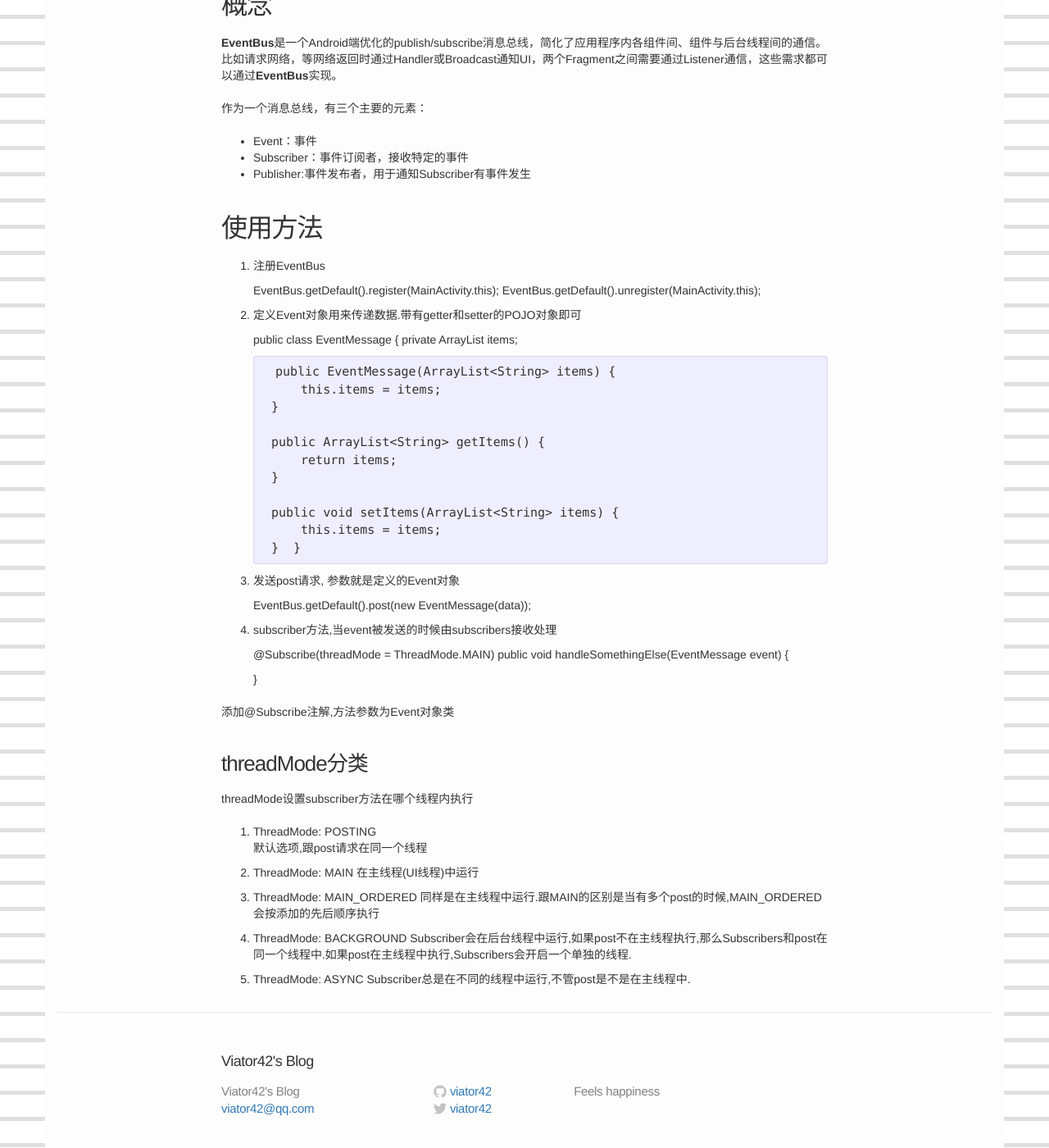
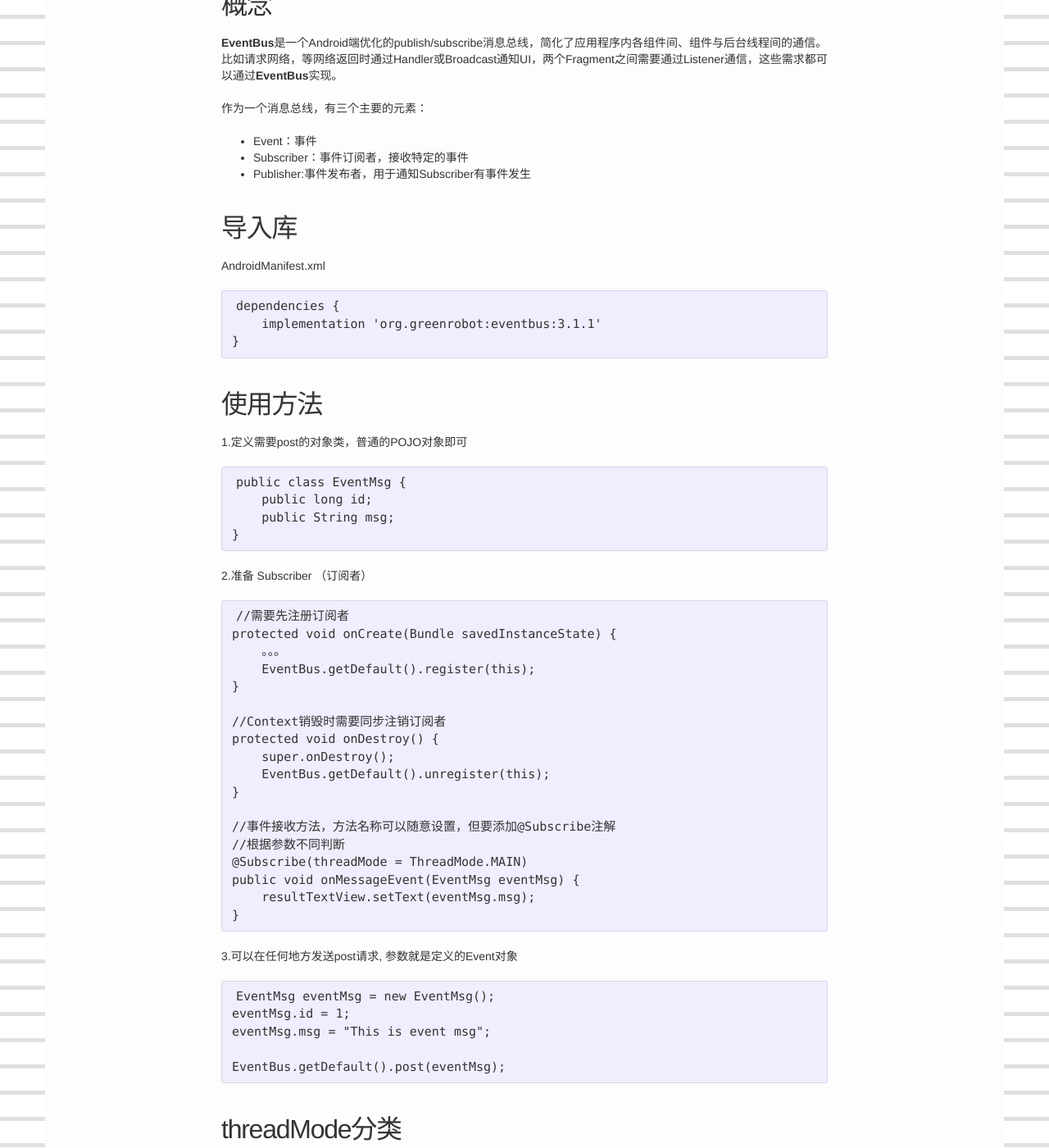
Before and after one commit to viator42/viator42.github.io, a Jekyll site: the page built from _posts/2018-3-2-android-eventbus.markdown, in a window 1280 px wide and 1400 px high, scrolled down 469 px. Shown: the whole window at 82% size. Built offline with Jekyll 4.4.1, drawn with Linux system fonts in a browser that asks for light colours; some of the changed text lies outside the part shown.

Commit message:
update post

```diff
--- a/_posts/2018-3-2-android-eventbus.markdown
+++ b/_posts/2018-3-2-android-eventbus.markdown
@@ -15,45 +15,53 @@
 * Subscriber：事件订阅者，接收特定的事件
 * Publisher:事件发布者，用于通知Subscriber有事件发生
 
+## 导入库
+
+AndroidManifest.xml
+
+    dependencies {
+        implementation 'org.greenrobot:eventbus:3.1.1'
+    }
+
 ## 使用方法
 
-1. 注册EventBus
+1.定义需要post的对象类，普通的POJO对象即可
 
-    EventBus.getDefault().register(MainActivity.this);
-    EventBus.getDefault().unregister(MainActivity.this);
-
-2. 定义Event对象用来传递数据.带有getter和setter的POJO对象即可
-
-    public class EventMessage {
-        private ArrayList<String> items;
-
-        public EventMessage(ArrayList<String> items) {
-            this.items = items;
-        }
-
-        public ArrayList<String> getItems() {
-            return items;
-        }
-
-        public void setItems(ArrayList<String> items) {
-            this.items = items;
-        }
+    public class EventMsg {
+        public long id;
+        public String msg;
     }
 
-3. 发送post请求, 参数就是定义的Event对象
+2.准备 Subscriber （订阅者）
 
-    EventBus.getDefault().post(new EventMessage(data));
-
-4. subscriber方法,当event被发送的时候由subscribers接收处理
-
-    @Subscribe(threadMode = ThreadMode.MAIN)
-    public void handleSomethingElse(EventMessage event) {
-
+    //需要先注册订阅者
+    protected void onCreate(Bundle savedInstanceState) {
+        。。。
+        EventBus.getDefault().register(this);
     }
 
-添加@Subscribe注解,方法参数为Event对象类
+    //Context销毁时需要同步注销订阅者
+    protected void onDestroy() {
+        super.onDestroy();
+        EventBus.getDefault().unregister(this);
+    }
 
-### threadMode分类
+    //事件接收方法，方法名称可以随意设置，但要添加@Subscribe注解
+    //根据参数不同判断
+    @Subscribe(threadMode = ThreadMode.MAIN)
+    public void onMessageEvent(EventMsg eventMsg) {
+        resultTextView.setText(eventMsg.msg);
+    }
+
+3.可以在任何地方发送post请求, 参数就是定义的Event对象
+
+    EventMsg eventMsg = new EventMsg();
+    eventMsg.id = 1;
+    eventMsg.msg = "This is event msg";
+
+    EventBus.getDefault().post(eventMsg);
+
+## threadMode分类
 
 threadMode设置subscriber方法在哪个线程内执行
 
@@ -71,3 +79,87 @@
 
 5. ThreadMode: ASYNC
 Subscriber总是在不同的线程中运行,不管post是不是在主线程中.
+
+## 自定义EventBus对象
+
+EventBus.getDefault()获取默认的EventBus对象
+
+还可以自定义
+
+    EventBus eventBus = EventBus.builder()
+        .logNoSubscriberMessages(true)
+        .sendNoSubscriberEvent(true)
+        .build();
+
+## Sticky Events粘性事件
+
+在Android开发中，Sticky事件只指事件消费者在事件发布之后才注册的也能接收到该事件的特殊类型。Android中就有这样的实例，也就是Sticky Broadcast，即粘性广播。正常情况下如果发送者发送了某个广播，而接收者在这个广播发送后才注册自己的Receiver，这时接收者便 无法接收到刚才的广播，为此Android引入了StickyBroadcast，在广播发送结束后会保存刚刚发送的广播（Intent），这样当接收者注册完Receiver 后就可以接收到刚才已经发布的广播。这就使得我们可以预先处理一些事件，让有消费者时再把这些事件投递给消费者。
+
+分发粘性事件
+
+    EventBus.getDefault().postSticky(new MessageEvent("Hello everyone!"));
+
+事件接收方法，添加sticky=true属性
+
+    @Subscribe(sticky = true, threadMode = ThreadMode.MAIN)
+    public void onEvent(MessageEvent event) {
+        。。。
+    }
+
+## Subscriber 索引
+
+Subscriber索引是EventBus3的新特性。是为了加速首次subscriber注册过程的可选优化。其在编译的时候为注册类构建了一个索引，而不是在运行时，这样的结果是其让EventBus 3.0的性能提升了一倍
+
+### 生成索引
+
+在AndroidManife.xml中添加：
+
+    android {
+        defaultConfig {
+            javaCompileOptions {
+                annotationProcessorOptions {
+                    arguments = [ eventBusIndex : 'com.example.myapp.MyEventBusIndex' ]
+                }
+            }
+        }
+    }
+
+    dependencies {
+        implementation 'org.greenrobot:eventbus:3.1.1'
+    annotationProcessor 'org.greenrobot:eventbus-annotation-processor:3.1.1'
+
+### 使用索引
+
+成功编译项目后, 会生成 eventBusIndex 指定的类. 然后用这个类来初始化 EventBus:
+
+    EventBus eventBus = EventBus.builder().addIndex(new MyEventBusIndex()).build();
+
+或者这样添加全局索引:
+
+    EventBus.builder().addIndex(new MyEventBusIndex()).installDefaultEventBus();
+    // Now the default instance uses the given index. Use it like this:
+    EventBus eventBus = EventBus.getDefault();
+
+## 优先级
+
+大多数 EventBus 的使用都既不会用到优先级, 也不会取消事件, 但是在一些特殊情况下还是可能用到的. 比如, 当 app 在前台的时候触发某些更新 UI 的代码, 否则做些其他的事情.
+
+可以在注册 Subscriber 的时候提供优先级来改变事件传递的顺序:
+
+    @Subscribe(priority = 1);
+    public void onEvent(MessageEvent event) {
+        ...
+    }
+
+在同一个 ThreadMode 下, 更高优先级的 Subscriber 会比低优先级的更先收到事件. 默认的优先级是 0.
+
+    优先级只影响相同 ThreadMode 中的 Subscriber.
+
+## 取消事件的传递
+
+可以通过在 Subscriber 的事件处理线程调用 cancelEventDelivery(Object event) 来取消事件传递. 进一步的事件传递将被取消，接下来的 Subscriber 都不会接收到事件。
+
+    @Subscribe
+    public void onEvent(MessageEvent event){
+        EventBus.getDefault().cancelEventDelivery(event);
+    }
```
